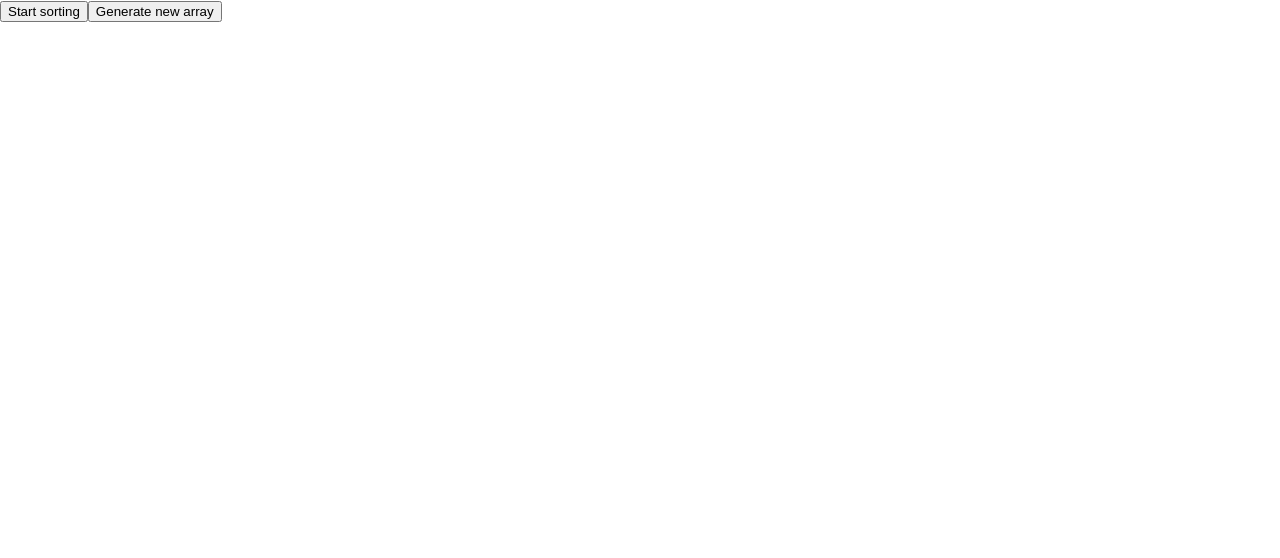
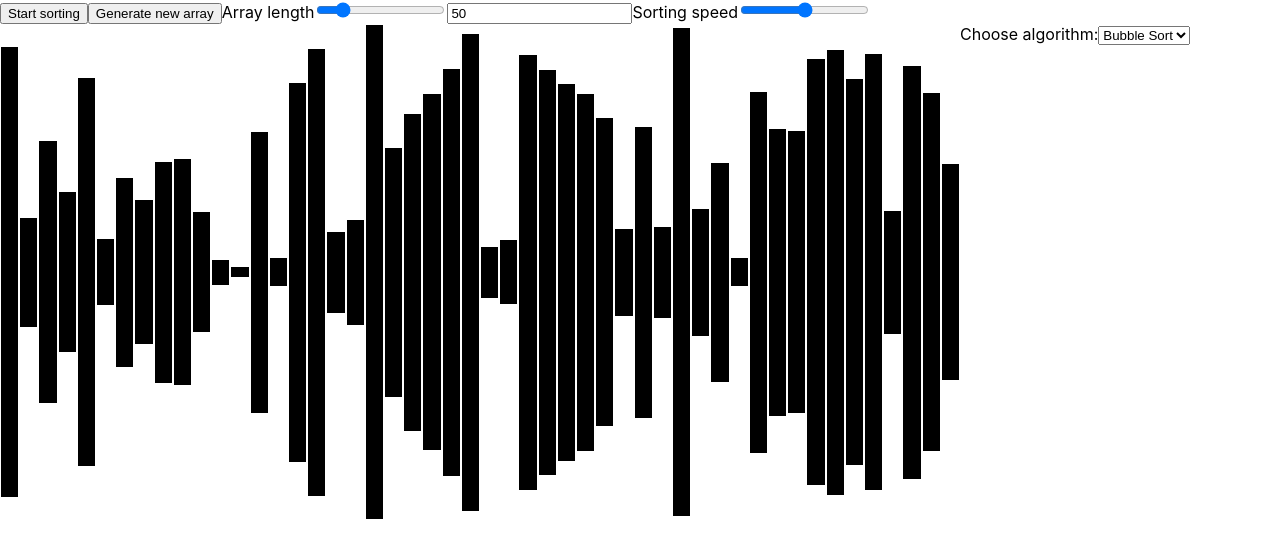
Before and after one commit to kamilkoziol/sorting-visualizer-js, a React (Create React App) app: page / in a window 1280 px wide. Shown: the top 558 px of the page. Built offline with nearby package versions, Linux system fonts and the light colour scheme.

Commit message:
some controls added, nice megre sort visualization

```diff
--- a/src/App.js
+++ b/src/App.js
@@ -1,99 +1,7 @@
-import { useEffect, useState } from "react";
 import "./App.css";
+import SortingVisualizer from "./components/SortingVisualizer";
 
 function App() {
-  const ARRAY_LENGTH = 50;
-  const SORT_DELAY = 10;
-  const [data, setData] = useState([]);
-  const aux = [...Array(ARRAY_LENGTH)];
-
-  function randomNumber(min, max) {
-    return Math.floor(Math.random() * (max - min) + min);
-  }
-
-  const generateRandomArray = (len) => {
-    const newArray = [];
-    for (let i = 0; i < len; i++) {
-      newArray.push(randomNumber(10, 500));
-    }
-    return newArray;
-  };
-
-  const handleGenerateNewArray = () => {
-    const newArray = generateRandomArray(ARRAY_LENGTH);
-    setData(newArray);
-  };
-
-  const handleStartSorting = () => {
-    const startSorting = async () => {
-      await mergeSort(data, aux, 0, data.length - 1);
-    };
-    startSorting();
-  };
-
-  const mergeSort = async (data, aux, low, high) => {
-    if (low < high) {
-      const middleIdx = Math.floor((low + high) / 2);
-      await Promise.all([
-        mergeSort(data, aux, low, middleIdx),
-        mergeSort(data, aux, middleIdx + 1, high),
-      ]);
-      await merge(data, aux, low, middleIdx, high);
-    }
-  };
-
-  function sleep(ms) {
-    return new Promise((resolve) => setTimeout(resolve, ms));
-  }
-
-  const merge = async (data, aux, low, middleInx, high) => {
-    aux = [...data];
-    let finger1 = low;
-    let finger2 = middleInx + 1;
-    let current = low;
-
-    while (finger1 <= middleInx && finger2 <= high) {
-      await sleep(SORT_DELAY);
-      if (aux[finger1] <= aux[finger2]) {
-        data[current] = aux[finger1];
-        finger1++;
-      } else {
-        data[current] = aux[finger2];
-        finger2++;
-      }
-      current++;
-      setData([...data]);
-    }
-    while (finger1 <= middleInx) {
-      data[current] = aux[finger1];
-      current++;
-      finger1++;
-      setData([...data]);
-    }
-  };
-
-  return (
-    <div>
-      <div
-        style={{
-          display: "flex",
-          justifyContent: "center",
-          alignItems: "center",
-        }}
-      >
-        {data.map((element) => {
-          const styles = {
-            height: `${element}px`,
-            width: `calc(100vw / ${ARRAY_LENGTH}`,
-            margin: "1px",
-            background: "black",
-          };
-          return <div style={styles}></div>;
-        })}
-      </div>
-      <button onClick={handleStartSorting}>Start sorting</button>
-      <button onClick={handleGenerateNewArray}>Generate new array</button>
-    </div>
-  );
+  return <SortingVisualizer></SortingVisualizer>;
 }
 export default App;
--- /dev/null
+++ b/src/algorithms/algorithmFactory.js
@@ -0,0 +1,13 @@
+import { mergeSortFactory } from "./mergeSort";
+
+export const algorithmFactory = (
+  algorithmName,
+  sortDelay,
+  setData,
+  setState
+) => {
+  switch (algorithmName) {
+    case "mergesort":
+      return mergeSortFactory(sortDelay, setData, setState);
+  }
+};
--- /dev/null
+++ b/src/algorithms/mergeSort.js
@@ -0,0 +1,61 @@
+import { sleep } from "../utils/utils";
+
+export const mergeSortFactory = (sortDelay, setData, setBarState) => {
+  let aux = [];
+  let state = [];
+  const mergeSort = async (data, low, high) => {
+    if (low < high) {
+      const middleIdx = Math.floor((low + high) / 2);
+      // await Promise.all([
+      //   mergeSort(data, low, middleIdx),
+      //   mergeSort(data, middleIdx + 1, high),
+      // ]);
+      await mergeSort(data, low, middleIdx);
+      await mergeSort(data, middleIdx + 1, high);
+      await merge(data, aux, low, middleIdx, high);
+      setBarState((prev) => {
+        const newArray = [
+          ...prev.slice(0, low),
+          ...Array(high - low + 1).fill(0),
+          ...prev.slice(high + 1, prev.length),
+        ];
+        return newArray;
+      });
+    }
+  };
+
+  const merge = async (data, aux, low, middleInx, high) => {
+    aux = [...data];
+    setBarState((prev) => {
+      const newArray = [
+        ...prev.slice(0, low),
+        ...Array(high - low + 1).fill(1),
+        ...prev.slice(high + 1, prev.length),
+      ];
+      return newArray;
+    });
+    let finger1 = low;
+    let finger2 = middleInx + 1;
+    let current = low;
+
+    while (finger1 <= middleInx && finger2 <= high) {
+      await sleep(sortDelay);
+      if (aux[finger1] <= aux[finger2]) {
+        data[current] = aux[finger1];
+        finger1++;
+      } else {
+        data[current] = aux[finger2];
+        finger2++;
+      }
+      current++;
+      setData([...data]);
+    }
+    while (finger1 <= middleInx) {
+      data[current] = aux[finger1];
+      current++;
+      finger1++;
+      setData([...data]);
+    }
+  };
+  return mergeSort;
+};
--- /dev/null
+++ b/src/components/Controls.js
@@ -0,0 +1,38 @@
+import React from "react";
+
+const Controls = (props) => {
+  return (
+    <div>
+      <button onClick={props.handleStartSorting}>Start sorting</button>
+      <button onClick={props.handleGenerateNewArray}>
+        Generate new array
+      </button>
+      <label>
+        Array length
+        <input
+          type="range"
+          min="10"
+          max="250"
+          onChange={props.handleArrayLengthChange}
+          value={props.arrayLength}
+        />
+        <input
+          type="number"
+          onChange={props.handleArrayLengthChange}
+          value={props.arrayLength}
+        ></input>
+      </label>
+      <label>
+        Sorting speed
+        <input
+          type="range"
+          min="0"
+          max="100"
+          onChange={props.handleSortDelayChange}
+        ></input>
+      </label>
+    </div>
+  );
+};
+
+export default Controls;
--- /dev/null
+++ b/src/components/Panel.js
@@ -0,0 +1,46 @@
+import React from "react";
+
+const Panel = (props) => {
+  return (
+    <div
+      style={{ display: "flex", justifyContent: "center", width: "100%" }}
+    >
+      <div
+        style={{
+          display: "flex",
+          flex: "3",
+          justifyContent: "center",
+          alignItems: "center",
+        }}
+      >
+        {props.data.map((element, i) => {
+          let styles = {};
+          if (props.barState[i] === 0) {
+            styles = {
+              height: `${element}px`,
+              width: `calc(100% / ${props.arrayLength}`,
+              margin: "1px",
+              background: "black",
+            };
+          } else {
+            styles = {
+              height: `${element}px`,
+              width: `calc(100% / ${props.arrayLength}`,
+              margin: "1px",
+              background: "red",
+            };
+          }
+          return <div style={styles}></div>;
+        })}
+      </div>
+      <div style={{ flex: "1" }}>
+        <label htmlFor="algorithms">Choose algorithm:</label>
+        <select id="algorithms" name="algorithms">
+          <option value="bubblesort">Bubble Sort</option>
+        </select>
+      </div>
+    </div>
+  );
+};
+
+export default Panel;
--- /dev/null
+++ b/src/components/SortingVisualizer.js
@@ -0,0 +1,65 @@
+import React, { useEffect, useState } from "react";
+import { algorithmFactory } from "../algorithms/algorithmFactory";
+import { generateRandomArray } from "../utils/utils";
+import Controls from "./Controls";
+import Panel from "./Panel";
+
+const SortingVisualizer = () => {
+  const [arrayLength, setArrayLength] = useState(50);
+  const [sortDelay, setSortDelay] = useState(25);
+  const [data, setData] = useState([]);
+  const [barState, setBarState] = useState([]);
+
+  useEffect(() => {
+    handleGenerateNewArray();
+  }, []);
+
+  const handleGenerateNewArray = () => {
+    const newArray = generateRandomArray(arrayLength);
+    setData(newArray);
+    setBarState([...Array(newArray.length).fill(0)]);
+  };
+
+  const handleSortDelayChange = (e) => {
+    setSortDelay(e.target.value);
+  };
+
+  const handleStartSorting = () => {
+    const mergeSort = algorithmFactory(
+      "mergesort",
+      sortDelay,
+      setData,
+      setBarState
+    );
+
+    const startSorting = async () => {
+      await mergeSort(data, 0, data.length - 1);
+    };
+    startSorting();
+  };
+
+  const handleArrayLengthChange = (e) => {
+    setArrayLength(e.target.value);
+    setData(generateRandomArray(e.target.value));
+    setBarState([...Array(parseInt(e.target.value)).fill(0)]);
+  };
+
+  return (
+    <div>
+      <Controls
+        handleGenerateNewArray={handleGenerateNewArray}
+        handleStartSorting={handleStartSorting}
+        handleArrayLengthChange={handleArrayLengthChange}
+        handleSortDelayChange={handleSortDelayChange}
+        arrayLength={arrayLength}
+      ></Controls>
+      <Panel
+        data={data}
+        arrayLength={arrayLength}
+        barState={barState}
+      ></Panel>
+    </div>
+  );
+};
+
+export default SortingVisualizer;
--- /dev/null
+++ b/src/utils/utils.js
@@ -0,0 +1,15 @@
+export const generateRandomArray = (len) => {
+  const newArray = [];
+  for (let i = 0; i < len; i++) {
+    newArray.push(randomNumber(10, 500));
+  }
+  return newArray;
+};
+
+export const randomNumber = (min, max) => {
+  return Math.floor(Math.random() * (max - min) + min);
+};
+
+export const sleep = (ms) => {
+  return new Promise((resolve) => setTimeout(resolve, ms));
+};
```
